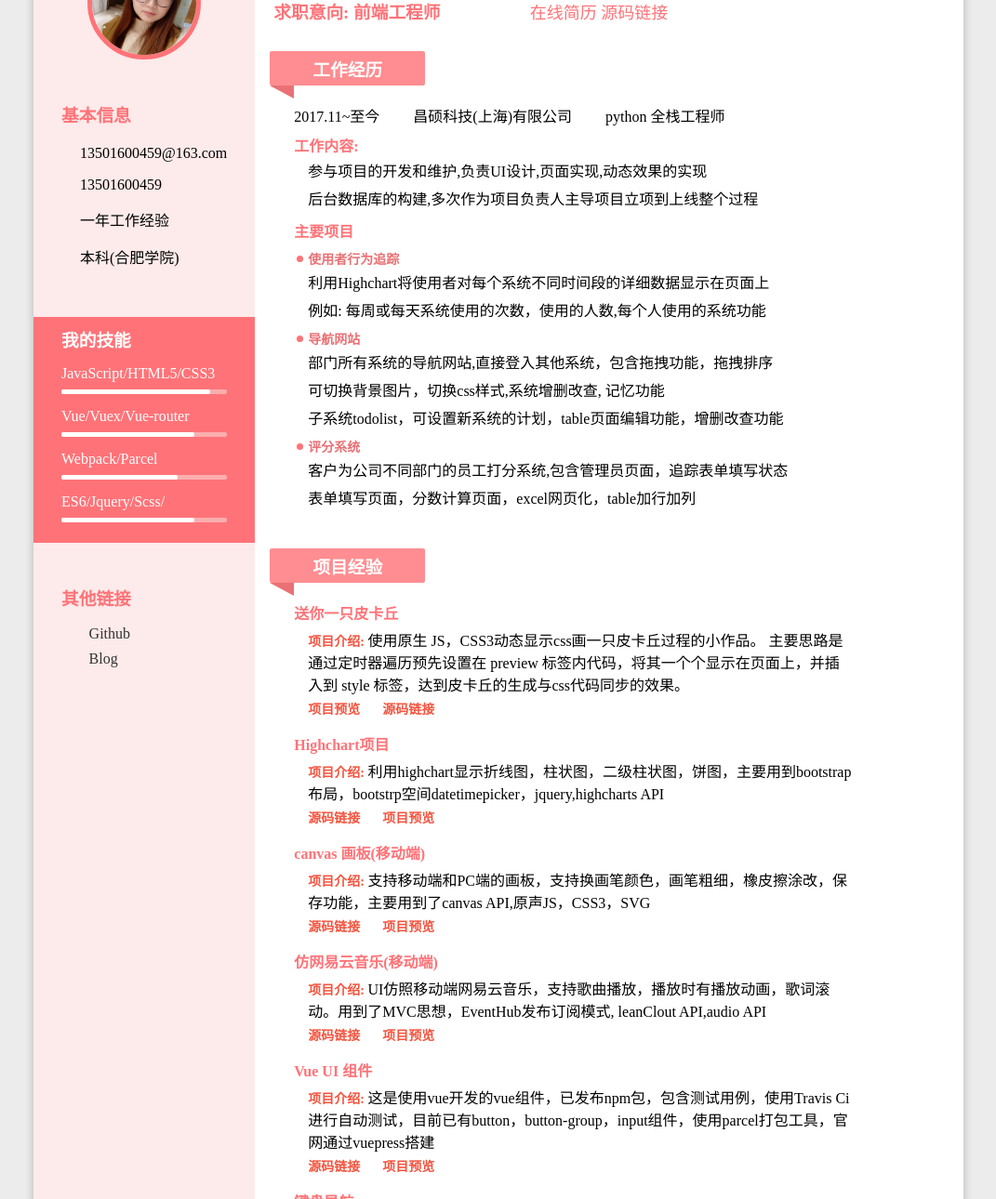
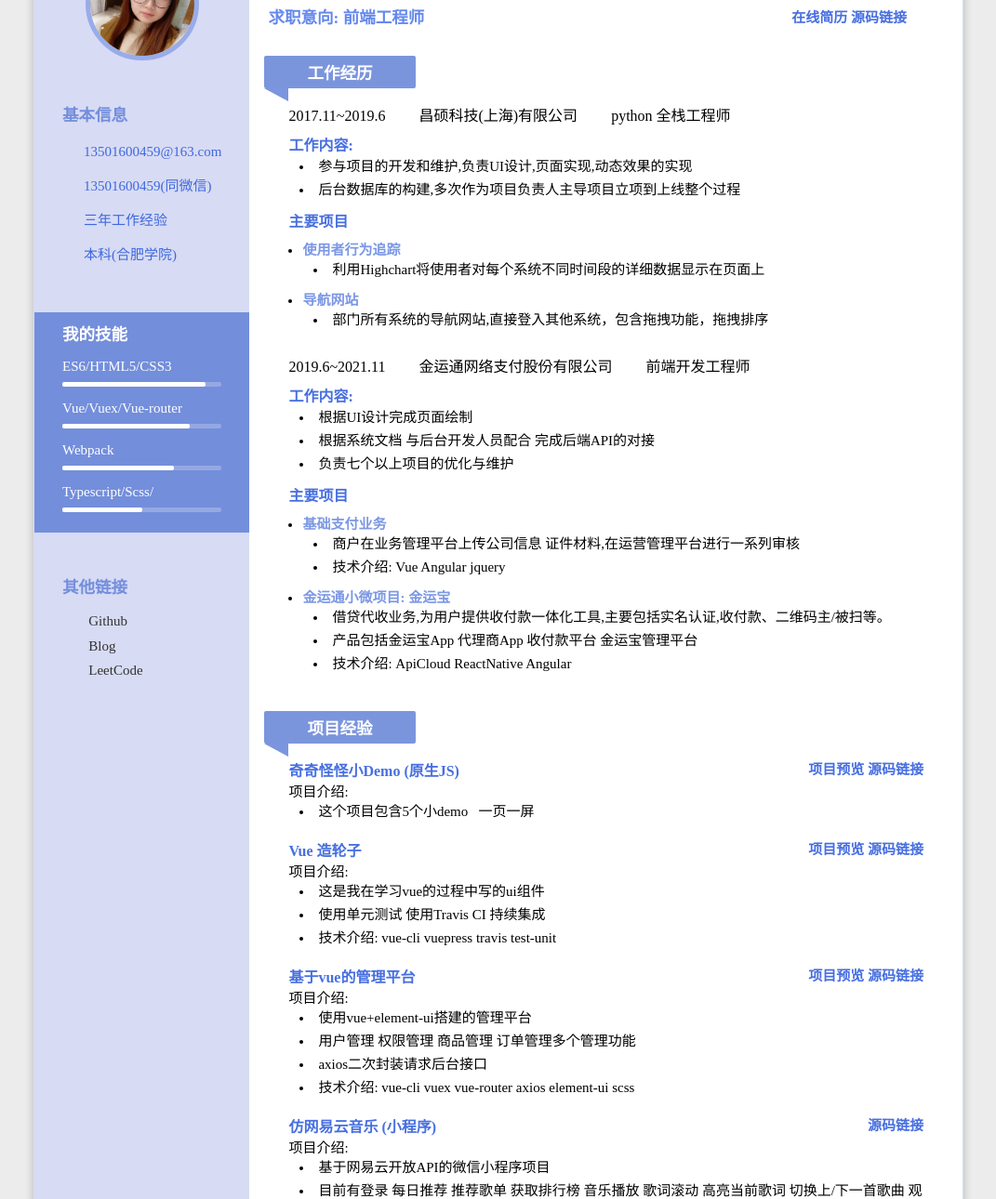
Before and after one commit to cxyxiaoyuyu/resume-2019, a plain HTML site: page index.html in a window 1280 px wide. Shown: the part 118-1408 px from the top of the page at 93% size, without its empty margins (104-1175 px from the left). Drawn offline with Linux system fonts and the light colour scheme.

Commit message:
2021年啦

```diff
--- a/css/style.css
+++ b/css/style.css
@@ -1,9 +1,25 @@
+/* 定义变量 */
+:root {
+  /* --textColor: #112972cf; */
+  --textColor: black;
+  --introColor: #406de9cf;
+  /* --briefColor: #1247dc; */
+  --briefColor: #000;
+  --title: #1c4ed9cf;
+  /* --title: black; */
+  --subTitle: #5e80dfcf;
+  /* --subTitle: black; */
+  --online:#1c4ed9cf;
+  --svgColor: #5d7dd6cf;
+}
 * {
   padding: 0;
   margin: 0;
   box-sizing: border-box;
 }
-ol li,ul li {
+ol li,
+ul li {
+  /* list-style-type: disc; */
   list-style: none;
 }
 a {
@@ -12,54 +28,87 @@ a {
 }
 .clearfix::after {
   display: block;
-    content: '';
+  content: "";
   clear: both;
+}
+h1 {
+  font-size: 30px;
+  margin-bottom: 18px;
+}
+h4 {
+  color: var(--title);
+  font-size: 16px;
+}
+h5 {
+  color: var(--subTitle);
+  font-size: 15px;
+}
+.online {
+  color: var(--online);
+  font-size: 15px;
+  font-weight: bold;
+}
+.svg {
+  fill: var(--svgColor);
+}
+p{
+  display: list-item;
+  list-style-type: disc;
+  list-style-position: inside;
+  line-height: 25px;
+  padding-left: 12px;
 }
 
 body {
   background: #ececec;
+  color: var(--textColor);
+  font-size: 15px;
 }
 .container {
   width: 1000px;
   margin: 0px auto;
   background: #fff;
-    box-shadow: 0px 0px 9px 1px rgba(0,0,0,.2);
+  box-shadow: 0px 0px 9px 1px rgba(0, 0, 0, 0.2);
+  border: 1px solid #bcc2ec96;
   border-radius: 2px;
   display: flex;
 }
 aside {
   display: flex;
   padding-top: 60px;
-    background: #fbdbdb96;
+  background: #bcc2ec96;
   flex-direction: column;
 }
 aside .photo {
   width: 122px;
   height: 122px;
-    border: 5px solid #ff7378;
+  border: 5px solid #89a2e8cf;
   border-radius: 50%;
   margin: 0 auto;
 }
-aside .photo img{
+aside .photo img {
   width: 100%;
   border-radius: 50%;
 }
-aside .basic-info{
+aside .basic-info {
   padding: 30px;
   margin-top: 15px;
+  color: var(--title);
 }
 aside .basic-info h3 {
-    color:  #ff7378;
+  color: #5d7dd6cf;
   margin-bottom: 12px;
 }
-aside .basic-info ol li{
+aside .basic-info ol li {
   padding: 8px 0;
+  display: flex;
+  align-items: center;
 }
-aside .basic-info ol li svg{
-    fill: #ff7378;
+aside .basic-info ol li svg {
+  margin-right: 8px;
 }
 aside .skills {
-    background: #ff7378;
+  background: #5d7dd6cf;
   color: #fff;
   padding-bottom: 22px;
   margin-top: 15px;
@@ -71,17 +120,17 @@ aside .skills h3 {
 aside .skills dl {
   padding: 0 30px;
 }
-aside .skills dl dt{
+aside .skills dl dt {
   margin-top: 15px;
 }
-aside .skills dl dd{
+aside .skills dl dd {
   width: 100%;
   height: 5px;
-    background: #fbaeae;
+  background: #9daee4cf;
   border-radius: 2px;
   margin-top: 8px;
 }
-aside .skills dl dd span{
+aside .skills dl dd span {
   display: block;
   height: 5px;
   border-radius: 2px;
@@ -91,21 +140,21 @@ aside .link {
   padding: 30px;
   margin-top: 15px;
 }
-aside .link h3{
-    color: #ff7378;
+aside .link h3 {
+  color: #5d7dd6cf;
   margin-bottom: 16px;
 }
-aside .link ol li{
+aside .link ol li {
   margin: 8px 0;
 }
 aside .link ol li svg {
-    fill: #ff7378;
+  fill: #5d7dd6cf;
 }
-aside .link ol li svg{
+aside .link ol li svg {
   width: 1.1em;
   height: 1.1em;
 }
-aside .link ol li a{
+aside .link ol li a {
   padding-left: 8px;
   color: #333;
   text-decoration: none;
@@ -114,30 +163,24 @@ main {
   padding-top: 60px;
   padding-bottom: 50px;
 }
-main  .intro {
-    color: #ff7378;
+main .intro {
+  color: var(--introColor);
   margin-left: 20px;
   position: relative;
 }
-main  .intro .resume-link{
-    position: absolute;
-    right: 240px;
-    bottom: 0px;
-    font-size: 18px;
+
+main .intro .job {
+  display: flex;
+  align-items: center;
+  justify-content: space-between;
+  padding-right: 60px;
 }
-main  .intro h1{
-    font-size: 30px;
-    margin-bottom: 12px;
-}
-main  .intro span{
-    font-size: 16px;
-    font-weight: bold;
-}
-main .section{
+
+main .section {
   margin: 30px 0;
 }
 main .section .section-title {
-    background: #ff7378cf;
+  background: #5d7dd6cf;
   display: inline-block;
   color: #fff;
   padding: 5px 46px;
@@ -153,67 +196,43 @@ main .section .section-title svg {
   height: 1.2em;
 }
 main .section .section-title::after {
-    content: '';
+  content: "";
   position: absolute;
   left: 0;
   top: 100%;
-    border-right: 26px solid #e97175;
+  border-right: 26px solid #5d7dd6cf;
   border-bottom: 14px solid transparent;
 }
-main .section .work{
+main .section .work {
   margin-right: 32px;
 }
 main .section-content {
-    padding: 10px 42px;
-    margin-top: 10px;
+  padding: 0 42px;
+  margin-top: 16px;
 }
 main .section-content .brief {
   margin-bottom: 8px;
+  font-size: 16px;
+  color: var(--briefColor);
 }
 main .section-content .work-content {
   margin-bottom: 8px;
 }
-main .section-content h4 {
-    color: #ff7378;
-}
-main .section-content .work-content p{
-    padding: 3px 15px;
-}
-main .section-content .work-project h4{
-    color: #ff7378;
-}
-main .section-content .work-project ul{
+main .section-content .work-project ul {
   padding-left: 15px;
-    padding-top: 8px;
-}
-main .section-content .work-project ul li:not(:last-child){
-    padding-bottom: 6px;
-}
-main .section-content .work-project ul li p{
-    padding: 3px 0px;
-}
-main .section-content .work-project ul li h5{
-    color: #e97175;
-    position: relative;
-    font-size: 14px;
-}
-main .section-content .work-project ul li h5::before{
-    content: '';
-    display: block;
-    position: absolute;
-    width: 7px;
-    height: 7px;
-    background: #ff7378;
-    border-radius: 50%;
-    top: calc(50% - 3.5px);
-    left: -12px;
-}
-main .section-content .skills li p{
-    padding-left: 15px;
-    padding-top: 3px;
   padding-bottom: 8px;
 }
-main .section-content .projects .project ul{
+.work-project ul li {
+  list-style-type: disc;
+  margin-top: 8px;
+}
+main .section-content .skills li {
+  margin-bottom: 16px;
+}
+main .section-content .skills li:last-child{
+  margin-bottom: 0;
+}
+main .section-content .projects .project ul {
   padding-left: 15px;
   padding-top: 5px;
   width: 600px;
@@ -221,11 +240,11 @@ main .section-content .projects .project ul{
 main .section-content .projects .project {
   margin-bottom: 16px;
 }
-main .section-content .projects span {
-    color: #f4543f;
-    font-weight: bold;
-    font-size: 14px;
+main .section-content .projects .project .title{
+  display: flex;
+  justify-content: space-between;
 }
+
 main .section-content .projects span.link {
   padding-right: 20px;
   margin-top: 4px;
--- a/index.html
+++ b/index.html
@@ -4,9 +4,9 @@
     <meta charset="utf-8">
     <title>简历-前端(储晓宇)</title>
     <link rel="stylesheet" href="./css/style.css">
-  <link rel="stylesheet" href="./css/print.css" media="print"/>
+    <link rel="stylesheet" href="./css/print.css" media="print" />
     <meta name="viewport" content="width=device-width, initial-scale=1.0">
-  <script src="//at.alicdn.com/t/font_1146229_j1cvquqv5gg.js"></script>
+    <script src="//at.alicdn.com/t/font_1146229_4hzw9fbfv92.js"></script>
     <style type="text/css">
     .icon {
       width: 1em; height: 1em;
@@ -38,13 +38,13 @@
               <svg class="icon" aria-hidden="true">
                 <use xlink:href="#icon-contact"></use>
               </svg>
-            13501600459
+              13501600459(同微信)
             </li>
             <li>
               <svg class="icon" aria-hidden="true">
                 <use xlink:href="#icon-experience"></use>
               </svg>
-            一年工作经验
+              三年工作经验
             </li>
             <li>
               <svg class="icon" aria-hidden="true">
@@ -57,14 +57,14 @@
         <div class="skills">
           <h3>我的技能</h3>
           <dl>
-          <dt>JavaScript/HTML5/CSS3</dt>
+            <dt>ES6/HTML5/CSS3</dt>
             <dd><span class="mastery" style="width: 90%"></span></dd>
             <dt>Vue/Vuex/Vue-router</dt>
             <dd><span class="mastery" style="width: 80%"></span></dd>
-          <dt>Webpack/Parcel</dt>
+            <dt>Webpack</dt>
             <dd><span class="mastery" style="width: 70%"></span></dd>
-          <dt>ES6/Jquery/Scss/</dt>
-          <dd><span class="mastery" style="width: 80%"></span></dd>
+            <dt>Typescript/Scss/</dt>
+            <dd><span class="mastery" style="width: 50%"></span></dd>
           </dl>
         </div>
         <div class="link">
@@ -82,6 +82,13 @@
               </svg>
               <a target="_blank" href="http://cxyxiaoyuyu.github.io">Blog</a>
             </li>
+            <li>
+              <svg class="icon" aria-hidden="true">
+                <use xlink:href="#icon-leetcode"></use>
+              </svg>
+              <a target="_blank"
+                href="https://leetcode-cn.com/u/qian-yu-qian-xun-17/">LeetCode</a>
+            </li>
           </ol>
         </div>
 
@@ -89,10 +96,15 @@
       <main>
         <div class="intro">
           <h1>储晓宇</h1>
+          <div class="job">
             <h3>求职意向: 前端工程师</h3>
-        <div class="resume-link">
-          <a href="https://cxyxiaoyuyu.github.io/resume-2019/index.html" target="_blank">在线简历</a>
-          <a href="https://github.com/cxyxiaoyuyu/resume-2019" target="_blank">源码链接</a>
+            <div class="resume-link online">
+              <a href="https://cxyxiaoyuyu.github.io/resume-2019/index.html"
+                target="_blank">在线简历</a>
+              <a href="https://github.com/cxyxiaoyuyu/resume-2019"
+                target="_blank">源码链接</a>
+            </div>
+
           </div>
         </div>
         <div>
@@ -106,7 +118,7 @@
               </div>
               <div class="section-content">
                 <div class="brief">
-                <span class="time work">2017.11~至今</span>
+                  <span class="time work">2017.11~2019.6</span>
                   <span class="company work">昌硕科技(上海)有限公司</span>
                   <span class="position work">python 全栈工程师</span>
                 </div>
@@ -122,20 +134,43 @@
                     <li>
                       <h5>使用者行为追踪</h5>
                       <p>利用Highchart将使用者对每个系统不同时间段的详细数据显示在页面上</p>
-                    <p>例如: 每周或每天系统使用的次数，使用的人数,每个人使用的系统功能</p>
                     </li>
                     <li>
                       <h5>导航网站</h5>
                       <p>部门所有系统的导航网站,直接登入其他系统，包含拖拽功能，拖拽排序</p>
-                      <p>可切换背景图片，切换css样式,系统增删改查, 记忆功能</p>
-                      <p>子系统todolist，可设置新系统的计划，table页面编辑功能，增删改查功能</p>
+                    </li>
+                  </ul>
+                </div>
+              </div>
+              <div class="section-content">
+                <div class="brief">
+                  <span class="time work">2019.6~2021.11</span>
+                  <span class="company work">金运通网络支付股份有限公司</span>
+                  <span class="position work">前端开发工程师</span>
+                </div>
+
+                <div class="work-content">
+                  <h4>工作内容:</h4>
+                  <p>根据UI设计完成页面绘制
+                    <p>根据系统文档 与后台开发人员配合 完成后端API的对接</p>
+                    <p>负责七个以上项目的优化与维护</p>
+                  </div>
+                  <div class="work-project">
+                    <h4>主要项目</h4>
+                    <ul>
+                      <li>
+                        <h5>基础支付业务</h5>
+                        <p>商户在业务管理平台上传公司信息 证件材料,在运营管理平台进行一系列审核</p>
+                        <p>技术介绍: Vue Angular jquery</p>
                       </li>
                       <li>
-                    <h5>评分系统</h5>
-                    <p>客户为公司不同部门的员工打分系统,包含管理员页面，追踪表单填写状态</p>
-                    <p>表单填写页面，分数计算页面，excel网页化，table加行加列</p>
+                        <h5>金运通小微项目: 金运宝</h5>
+                        <p>借贷代收业务,为用户提供收付款一体化工具,主要包括实名认证,收付款、二维码主/被扫等。</p>
+                        <p>产品包括金运宝App 代理商App 收付款平台 金运宝管理平台 </p>
+                        <p>技术介绍: ApiCloud ReactNative Angular</p>
                       </li>
                     </ul>
+                  </div>
                 </div>
               </li>
               <li class="section">
@@ -147,84 +182,69 @@
                 </div>
                 <div class="section-content">
                   <ul class="projects">
+                    <!-- 项目1  -->
                     <li class="project">
-                    <h4>送你一只皮卡丘</h4>
-                    <ul>
-                      <li>
+                      <div class="title">
+                        <h4>奇奇怪怪小Demo (原生JS)</h4>
+                        <div class="online">
+                          <a target="_blank" href="https://cxyxiaoyuyu.github.io/littleDemos/index.html">项目预览</a>
+                          <a target="_blank" href="https://github.com/cxyxiaoyuyu/littleDemos">源码链接</a>
+                        </div>
+                      </div>
+                      <div class="desc">
                         <span>项目介绍: </span>
-                        使用原生 JS，CSS3动态显示css画一只皮卡丘过程的小作品。
-主要思路是通过定时器遍历预先设置在 preview 标签内代码，将其一个个显示在页面上，并插入到 style 标签，达到皮卡丘的生成与css代码同步的效果。
-                      <li>
-                        <span class="link"><a target="_blank" href="https://cxyxiaoyuyu.github.io/pikaqiu/pikachu.html">项目预览</a></span>
-                        <span class="link"><a target="_blank" href="https://github.com/cxyxiaoyuyu/pikaqiu">源码链接  </a></span>
+                        <p>这个项目包含5个小demo &nbsp; 一页一屏</p>
+                      </div>
                     </li>
-                    </ul>
+                    <!-- 项目2 -->
+                    <li class="project">
+                      <div class="title">
+                        <h4>Vue 造轮子</h4>
+                        <div class="online">
+                          <a target="_blank" href="https://cxyxiaoyuyu.github.io/vue2-gulu/">项目预览</a>
+                          <a target="_blank" href="https://github.com/cxyxiaoyuyu/vue2-gulu">源码链接</a>
+                        </div>
+                      </div>
+                      <div class="desc">
+                        <span>项目介绍: </span>
+                        <p>这是我在学习vue的过程中写的ui组件</p>
+                        <p>使用单元测试 使用Travis CI 持续集成</p>
+                        <p>技术介绍: vue-cli vuepress travis test-unit</p>
+                      </div>
                     </li>
+                    <!-- 项目3 -->
                      <li class="project">
-                    <h4>Highchart项目</h4>
-                    <ul>
-                      <li>
+                      <div class="title">
+                        <h4>基于vue的管理平台</h4>
+                        <div class="online">
+                          <a target="_blank" href="https://github.com/cxyxiaoyuyu/vue-admin">项目预览</a>
+                          <a target="_blank" href="https://github.com/cxyxiaoyuyu/vue-admin">源码链接</a>
+                        </div>
+                      </div>
+                      <div class="desc">
                         <span>项目介绍: </span>
-                        利用highchart显示折线图，柱状图，二级柱状图，饼图，主要用到bootstrap布局，bootstrp空间datetimepicker，jquery,highcharts API
+                        <p>使用vue+element-ui搭建的管理平台</p>
+                        <p>用户管理 权限管理 商品管理 订单管理多个管理功能</p>
+                        <p>axios二次封装请求后台接口</p>
+                        <p>技术介绍: vue-cli vuex vue-router axios element-ui scss</p>
+                      </div>
                     </li>
-                      <li>
-                        <span class="link"><a target="_blank" href="https://github.com/cxyxiaoyuyu/highchart-demo">源码链接</a></span>
-                        <span class="link"><a target="_blank" href="https://cxyxiaoyuyu.github.io/highchart-demo/index.html">项目预览</a></span>
+                    <!-- 项目4 -->
+                     <li class="project">
+                      <div class="title">
+                        <h4>仿网易云音乐 (小程序)</h4>
+                        <div class="online">
+                          <a target="_blank" href="">源码链接</a>
+                        </div>
+                      </div>
+                      <div class="desc">
+                        <span>项目介绍: </span>
+                        <p>基于网易云开放API的微信小程序项目</p>
+                        <p>目前有登录 每日推荐 推荐歌单 获取排行榜 音乐播放 歌词滚动 高亮当前歌词 切换上/下一首歌曲 观看视频 歌曲搜索 历史搜索 等功能</p>
+                        <p>源码里有项目截图</p>
+                      </div>
                     </li>
-                    </ul>
-                  </li>
-                  <li class="project">
-                    <h4>canvas 画板(移动端)</h4>
-                    <ul>
-                      <li>
-                        <span>项目介绍: </span>
-                        支持移动端和PC端的画板，支持换画笔颜色，画笔粗细，橡皮擦涂改，保存功能，主要用到了canvas API,原声JS，CSS3，SVG
-                      </li>
-                      <li>
-                        <span class="link"><a target="_blank" href="https://github.com/cxyxiaoyuyu/canvas-demo">源码链接</a></span>
-                        <span class="link"><a target="_blank" href="https://cxyxiaoyuyu.github.io/canvas-demo/index.html">项目预览</a></span>
-                      </li>
-                    </ul>
-                  </li>
-                  <li class="project">
-                    <h4>仿网易云音乐(移动端)</h4>
-                    <ul>
-                      <li>
-                        <span>项目介绍: </span>
-                        UI仿照移动端网易云音乐，支持歌曲播放，播放时有播放动画，歌词滚动。用到了MVC思想，EventHub发布订阅模式, leanClout API,audio API
-                      </li>
-                      <li>
-                        <span class="link"><a target="_blank" href="https://github.com/cxyxiaoyuyu/music-demo">源码链接</a></span>
-                        <span class="link"><a target="_blank" href="https://cxyxiaoyuyu.github.io/music-demo/index.html">项目预览</a></span>
-                      </li>
-                    </ul>
-                  </li>
-                  <li class="project">
-                    <h4>Vue UI 组件</h4>
-                    <ul>
-                      <li>
-                        <span>项目介绍: </span>
-                        这是使用vue开发的vue组件，已发布npm包，包含测试用例，使用Travis Ci 进行自动测试，目前已有button，button-group，input组件，使用parcel打包工具，官网通过vuepress搭建
-                      </li>
-                      <li>
-                        <span class="link"><a target="_blank" href="https://github.com/cxyxiaoyuyu/gulu">源码链接 </a></span>
-                        <span class="link"><a target="_blank" href="https://cxyxiaoyuyu.github.io/gulu/">项目预览 </a></span>
-                      </li>
-                    </ul>
-                  </li>
-                  <li class="project">
-                    <h4>键盘导航</h4>
-                    <ul>
-                      <li>
-                        <span>项目介绍: </span>
-                        按下键盘上对应的按键即可到达对应的页面，支持修改键盘映射的网址，修改后不清缓存可记忆上次修改的，主要用到了localStorage，原生js
-                      </li>
-                      <li>
-                        <span class="link"><a target="_blank" href="https://github.com/cxyxiaoyuyu/keyboard-guide">源码链接</a></span>
-                        <span class="link"><a target="_blank" href="https://cxyxiaoyuyu.github.io/keyboard-guide/index.html">项目预览</a></span>
-                      </li>
-                    </ul>
-                  </li>
+
                   </ul>
                 </div>
               </li>
@@ -238,28 +258,29 @@
                 <div class="section-content">
                   <ul class="skills">
                     <li>
-                    <h4>Html5/css3</h4>
-                    <p>熟悉HTML5及语义化,熟悉css3,熟悉scss语法</p>
-                    <p>熟练使用DIV+CSS的浮动布局和flex布局,高度还原设计稿 </p>
+                      <h4>Html5/css3/es6+</h4>
+                      <p>熟悉HTML5及语义化,熟悉CSS3,高度还原设计稿</p>
+                      <p>熟悉ES6+新特性,持续关注ECMASCript标准</p>
                     </li>
                     <li>
-                    <h4>javascript</h4>
-                    <p>熟悉原生javascript，熟悉es6+新特性，熟练使用jquery,了解typescript</p>
-                    <p>了解 Node.js，能够开发简单的后台服务器</p>
+                      <h4>Vue/Vuex/Vue-Router/ElementUI</h4>
+                      <p>熟练使用Vue,Vue全家桶</p>
+                      <p>了解Vue响应化原理,写过简单的vuex vue-router</p>
+                      <p>可以开发自己的vue ui 组件库</p>
+                      <p>熟练使用ElementUI</p>
                     </li>
                     <li>
-                    <h4>Vue</h4>
-                    <p>熟悉Vue常用功能，熟悉vue生命周期，组件通信,会使用vue写组件</p>
-                  </li>
-                  <li>
-                    <h4>移动端</h4>
+                      <h4>移动端/小程序</h4>
                       <p>
                         有移动端开发经验，会使用REM、vw/ vh、响应式 等技术制作适配手机设备的页面
+                      </p>
+                      <p>
+                        有完整小程序开发经验
                       </p>
                     </li>
                     <li>
                       <h4>前端工程化</h4>
-                    <p>对前端工程化有一定理解，会使用webpack，parcel打包工具</p>
+                      <p>熟练前端工程化构建流程,使用webpack打包工具,并对打包优化</p>
                       <p>熟练使用npm，yarn安装工具</p>
                     </li>
                   </ul>
@@ -274,8 +295,8 @@
                 </div>
                 <div class="section-content">
                   <p>英语四级</p>
-                <p>熟练使用linux,git</p>
-                <p>熟悉后端语言python,sql语句,了解java</p>
+                  <p>熟练git</p>
+                  <p>熟悉后端语言python,sql语句</p>
                   <p>熟悉Http协议</p>
                   <p>熟练使用vscode</p>
                 </div>
@@ -288,7 +309,7 @@
                   <h3>自我评价</h3>
                 </div>
                 <div class="section-content">
-                <p>一年全栈工作经验,良好的团队合作能力</p>
+                  <p>三年工作经验,良好的沟通能力与团队合作能力</p>
                   <p>可以很好的理解项目需求，如期完成开发</p>
                   <p>追求页面的优雅与用户体验</p>
                   <p>喜欢承担有技术难度的工作，热爱学习新技术</p>
```
Lines whose indentation alone changed are shown as unchanged.
